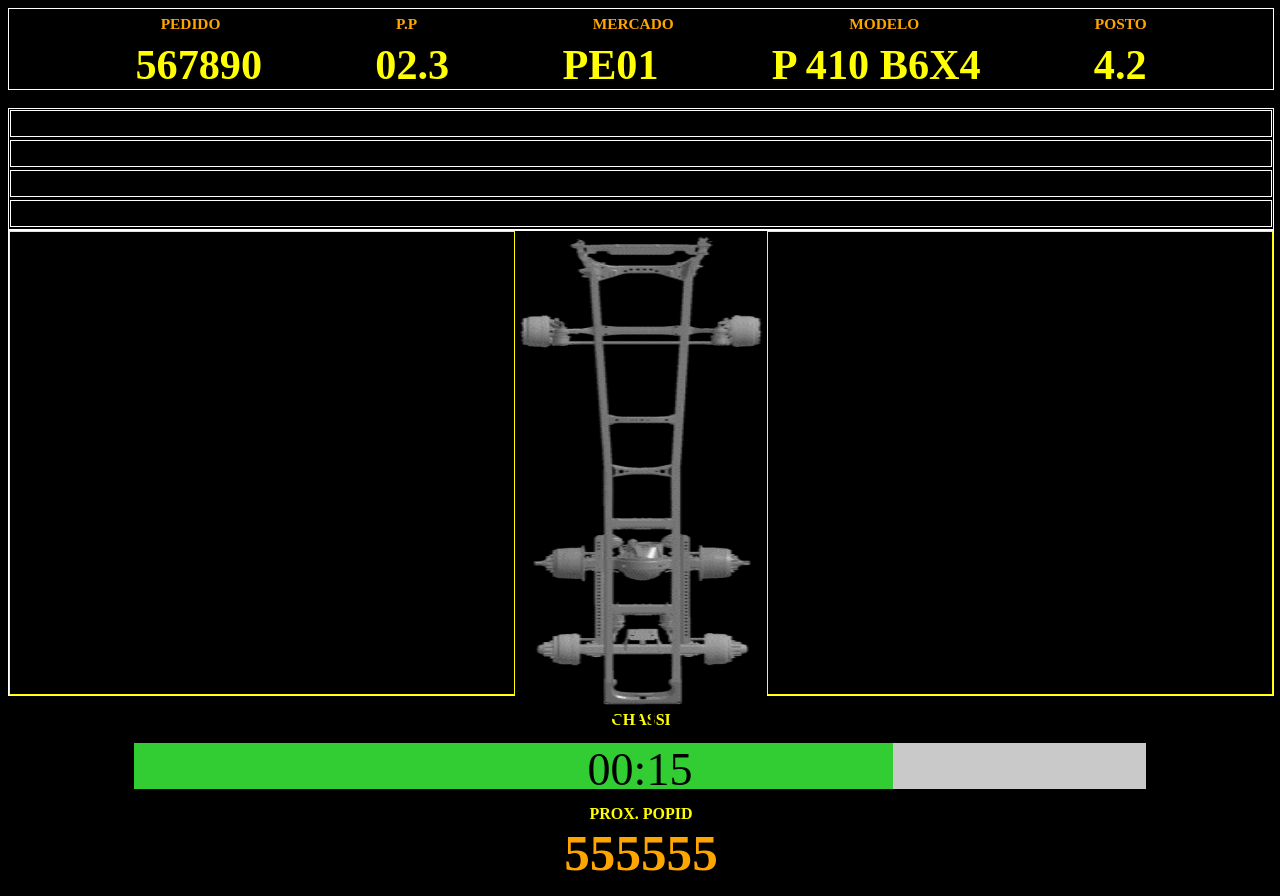
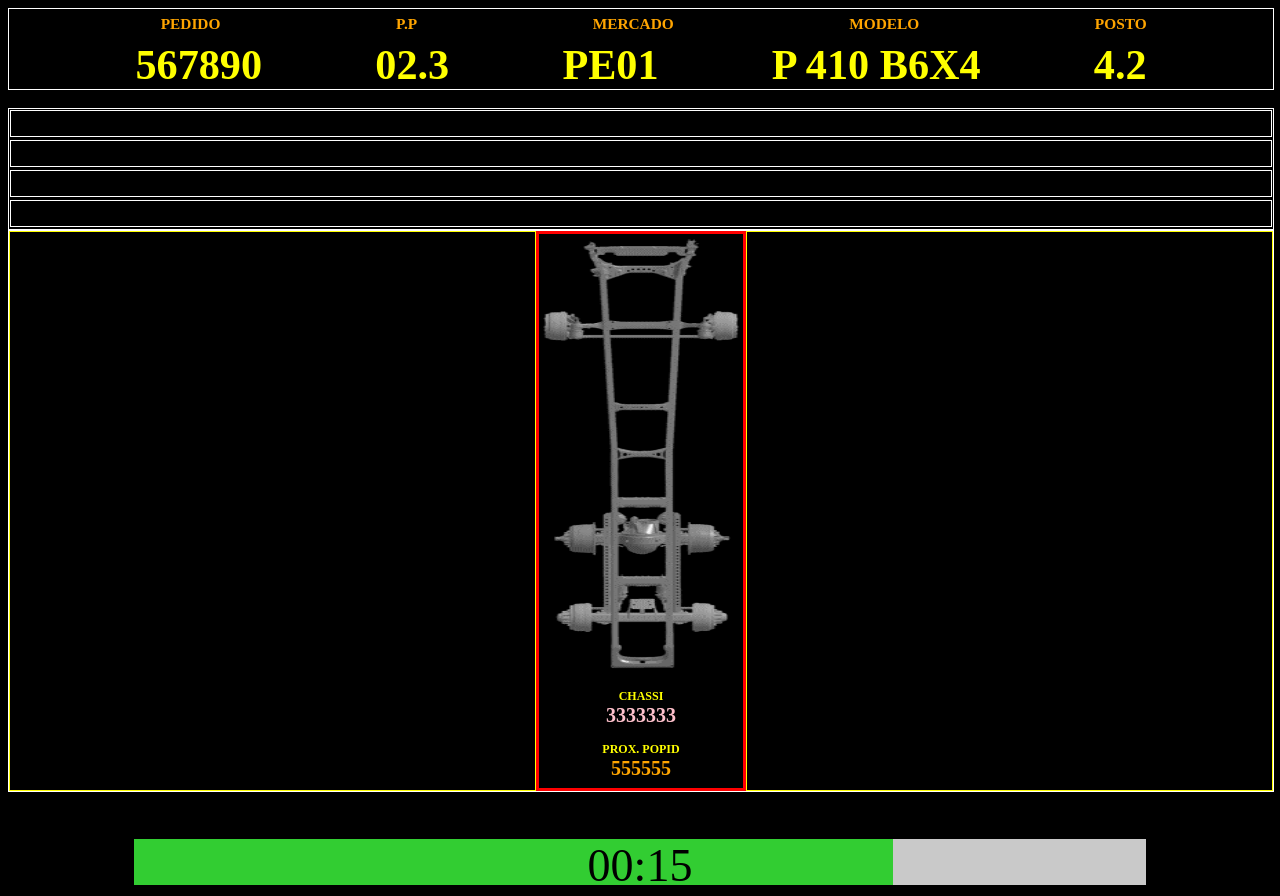
Before and after one commit to hugueds/web-les, an Angular app: page / in a window 1280 px wide. Built offline with nearby package versions, Linux system fonts and the light colour scheme.

Commit message:
update chassis

```diff
--- a/src/app/app.component.css
+++ b/src/app/app.component.css
@@ -0,0 +1,7 @@
+.app__wrapper {
+    display: flex;
+    margin: 0 auto;
+    flex-wrap: nowrap;
+    flex-direction: column;
+    width: 100%;
+}
--- a/src/app/app.component.html
+++ b/src/app/app.component.html
@@ -1,4 +1,6 @@
-<app-header></app-header>
-<app-variants></app-variants>
-<app-work-station></app-work-station>
-<app-footer></app-footer>
+<div class="app__wrapper">
+  <app-header></app-header>
+  <app-variants></app-variants>
+  <app-work-station></app-work-station>
+  <app-footer></app-footer>
+</div>
--- a/src/app/components/chassis/chassis.component.css
+++ b/src/app/components/chassis/chassis.component.css
@@ -2,22 +2,23 @@
     margin: 0 auto;
     display: flex;
     width: 100%;
-    flex-wrap: nowrap;
+    /* flex-wrap: wrap; */
     flex-direction: column;
-    /* border: 1px solid red; */
+    border: 3px solid red;
 }
 
 .chassis__picture {
     display: flex;
-    flex: 1 0 auto;
+    flex: 1 1 auto;
     width: 100%;
+    max-height: 55vh;
+    /* flex-wrap: nowrap; */
     justify-content: center;
     /* border: 1px solid red;     */
 }
 
 .chassis__picture img {
     width: 100%;
-    height: 60vh;
 }
 
 .chassis__info {
@@ -26,6 +27,7 @@
     height: 3.5vh;
     flex-wrap: nowrap;
     flex-direction: column;
+    /* margin-top: 10%; */
     /* border: 2px solid lime; */
 }
 
@@ -34,7 +36,8 @@
     flex-direction: column;
     width: 100%;
     text-align: center;
-    justify-content: center;
+
+    margin-top: 7.5%;
     /* border: 2px solid blue; */
 }
 
@@ -43,6 +46,7 @@
     flex: 1 1 auto;
     justify-content: center;
     width: 100%;
+    font-size: 1.5vh;
     color: yellow;
     font-weight: bold;
 }
@@ -52,8 +56,8 @@
     flex: 1 1 auto;
     justify-content: center;
     width: 100%;
-    color: orange;
-    font-size: 4vw;
+    color: pink;
+    font-size: 2.5vh;
     font-weight: bold;
 }
 
@@ -62,8 +66,7 @@
     flex-direction: column;
     width: 100%;
     text-align: center;
-    justify-content: center;
-    margin-top: 7%;
+    margin-top: 7.5%;
     /* border: 3px solid gray; */
 }
 
@@ -72,9 +75,9 @@
     display: flex;
     flex: 1 1 auto;
     justify-content: center;
+    font-size: 1.5vh;
     width: 100%;
     font-weight: bold;
-
 }
 
 .chassis__popid--value {
@@ -83,6 +86,6 @@
     justify-content: center;
     width: 100%;
     color: orange;
-    font-size: 4vw;
+    font-size: 2.5vh;
     font-weight: bold;
 }
--- a/src/app/components/footer/footer.component.css
+++ b/src/app/components/footer/footer.component.css
@@ -1,12 +1,12 @@
 .footer__wrapper {
   margin: 0 auto;
-  margin-top: 2%;
   width: 100%;
   border: 1px solid #fff;
-  min-height: 3vw;
+  min-height: 3vh;
   font-weight: bold;
   color: white;
   display: flex;
+  bottom: 0px;
 }
 
 .footer__message {
--- a/src/app/components/header/header.component.css
+++ b/src/app/components/header/header.component.css
@@ -2,8 +2,8 @@
     margin: 0 auto;
     width: 100%;
     display: flex;
+    flex-wrap: wrap;
     border: 1px solid white;
-    flex-wrap: wrap;
 }
 
 .header__title {
@@ -17,7 +17,6 @@
     margin-left: 12%;
     margin-right: 10%;
     font-size: 1.2vw;
-
 }
 
 .header__values {
--- a/src/app/components/work-station/work-station.component.css
+++ b/src/app/components/work-station/work-station.component.css
@@ -1,15 +1,17 @@
 .work-station__wrapper {
   margin: 0 auto;
   width: 100%;
-  /* min-height: 60vh; */
-  height: 58vh;
+  min-height: 70vh;
+  overflow:  hidden;
+  /* height: 58vh; */
+  /* min-height: 100%; */
   border: 1px solid white;
   display: flex;
 }
 
 app-chassis {
   display: flex;
-  width: 50%;
+  width: 40%;
 }
 
 .stations--L,
@@ -19,8 +21,8 @@ app-chassis {
   border: 1px solid yellow;
 }
 
-@media screen and (min-height: 1000px) {
+/* @media screen and (min-height: 1000px) {
   .work-station__wrapper {
     height: 73vh;
   }
-}
+} */
```
